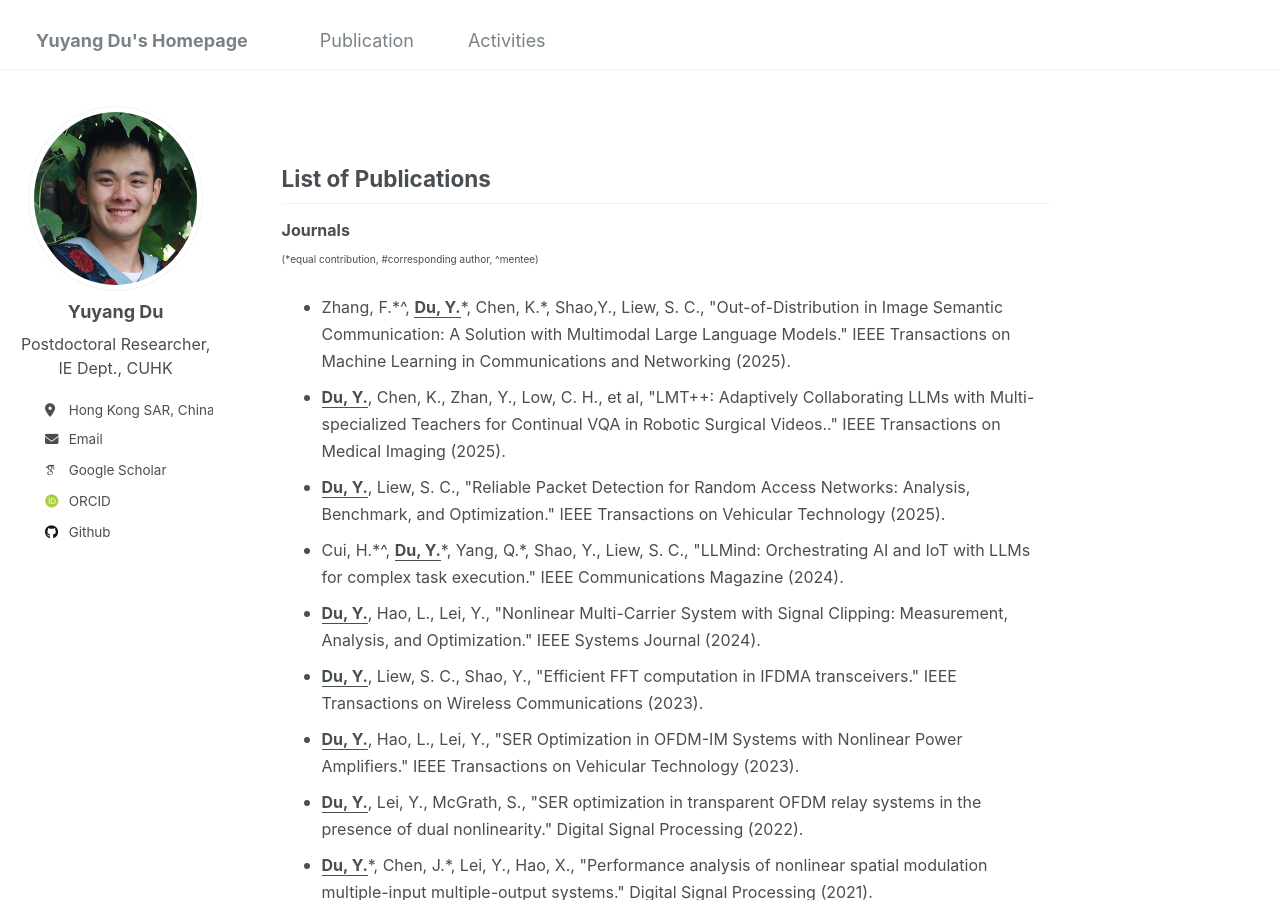
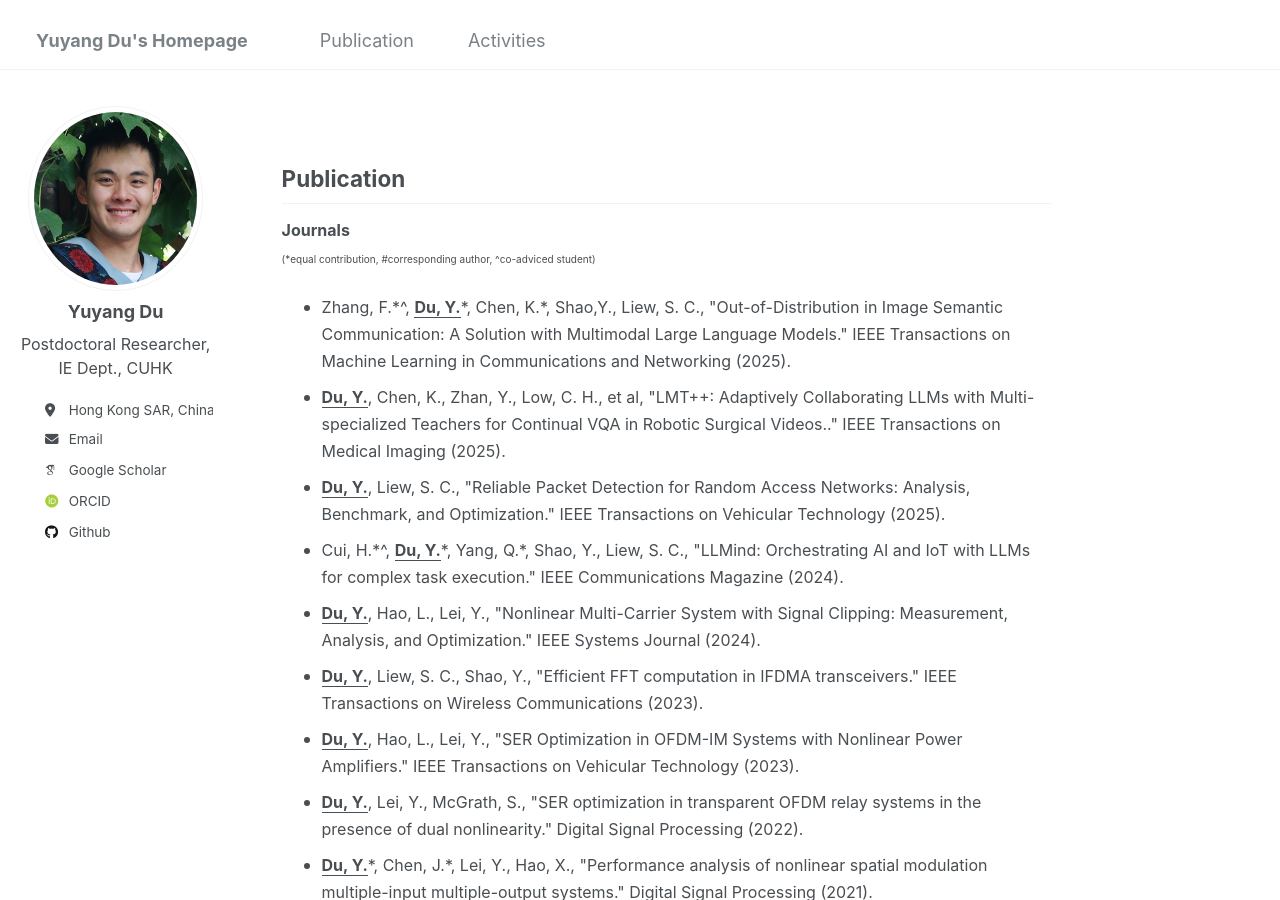
Before and after one commit to yuyangdu01/yuyangdu01.github.io, a Jekyll site: the page built from _pages/markdown.md, in a window 1280 px wide and 900 px high. Built offline with Jekyll 4.4.1, drawn with Linux system fonts in a browser that asks for light colours; some web fonts are replaced.

Commit message:
Update markdown.md

```diff
--- a/_pages/markdown.md
+++ b/_pages/markdown.md
@@ -7,9 +7,9 @@ redirect_from:
   - /markdown.html
 ---
 
-List of Publications <font size=3></font>
+Publication <font size=3></font>
 ------
-**<font size=3>Journals</font>** <br><font size=1>(*equal contribution, #corresponding author, ^mentee)</font>
+**<font size=3>Journals</font>** <br><font size=1>(*equal contribution, #corresponding author, ^co-adviced student)</font>
 * <font size=3>Zhang, F.*^, <b><u>Du, Y.</u></b>*, Chen, K.*, Shao,Y., Liew, S. C., "Out-of-Distribution in Image Semantic Communication: A Solution with Multimodal Large Language Models." IEEE Transactions on Machine Learning in Communications and Networking (2025).</font>
 * <font size=3><b><u>Du, Y.</u></b>, Chen, K., Zhan, Y., Low, C. H., et al, "LMT++: Adaptively Collaborating LLMs with Multi-specialized Teachers for Continual VQA in Robotic Surgical Videos.." IEEE Transactions on Medical Imaging (2025).</font>
 * <font size=3><b><u>Du, Y.</u></b>, Liew, S. C., "Reliable Packet Detection for Random Access Networks: Analysis, Benchmark, and Optimization." IEEE Transactions on Vehicular Technology (2025).</font>
```
